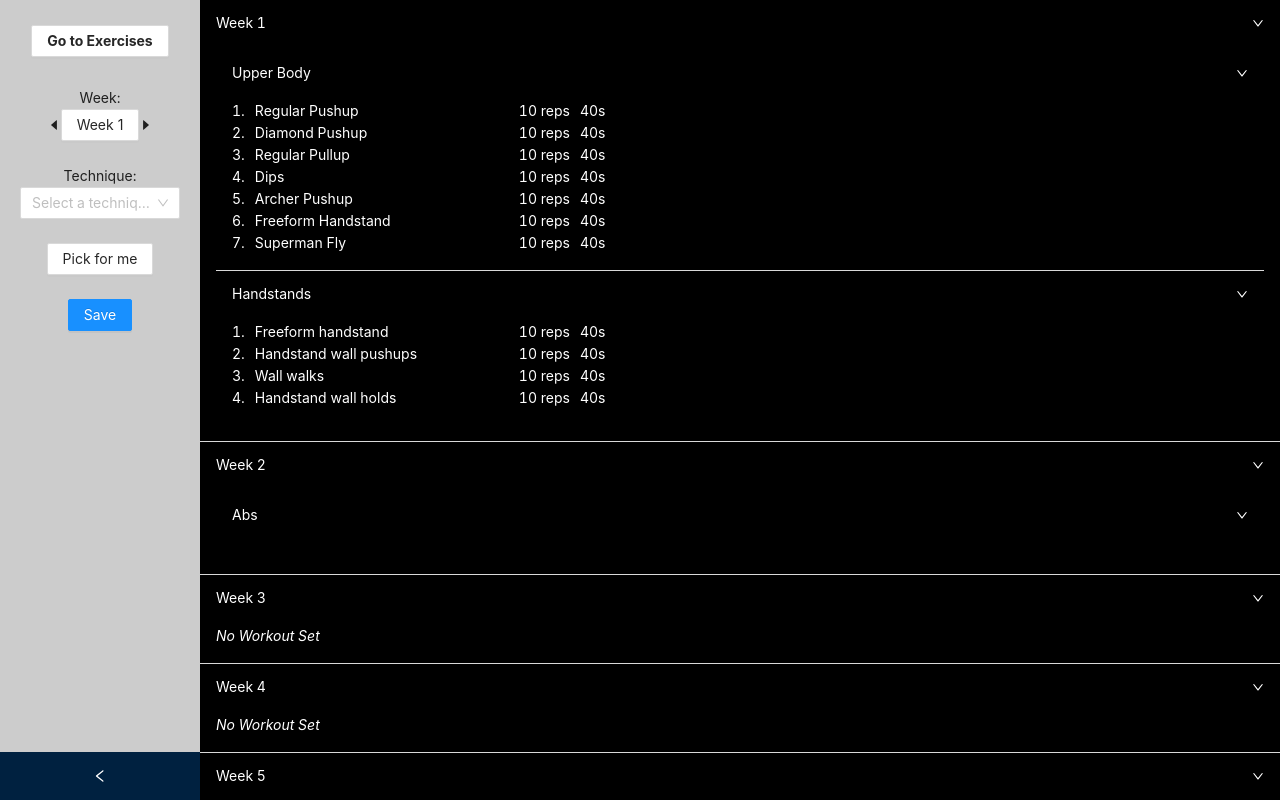
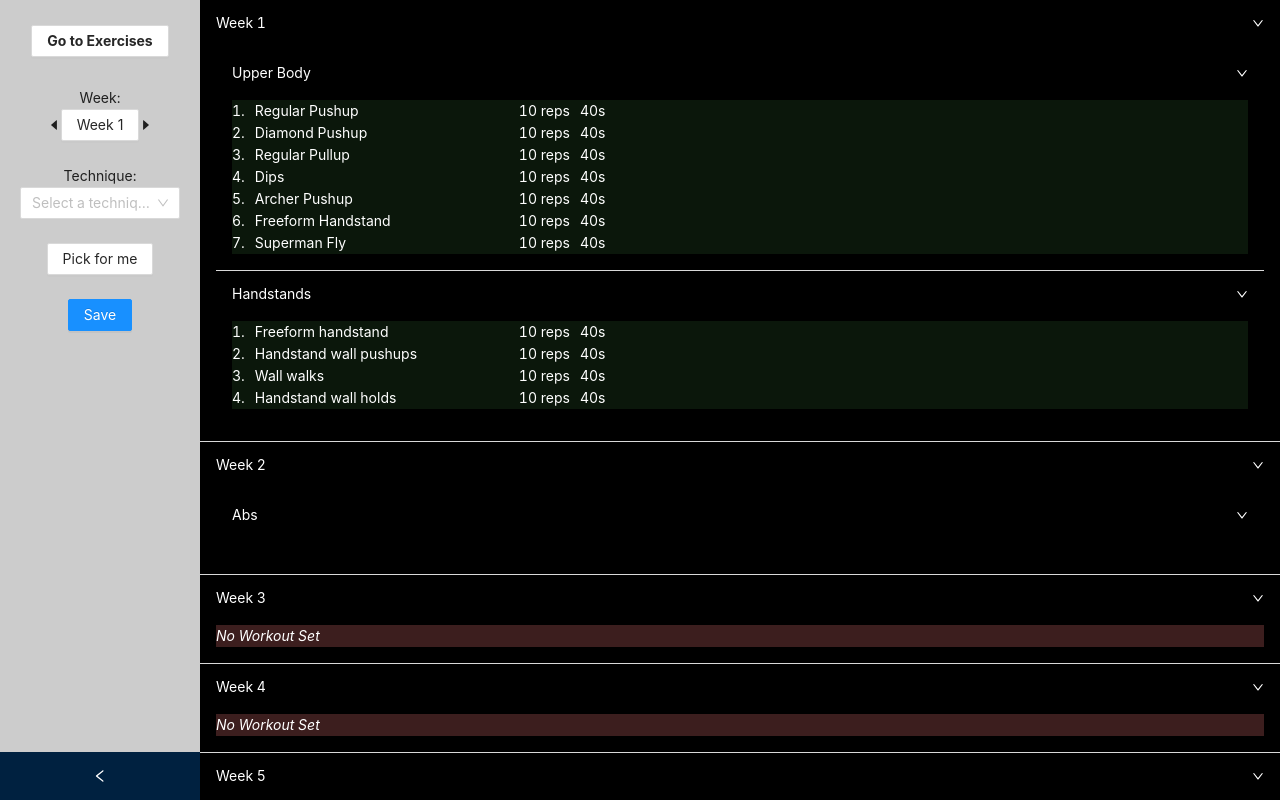
Before and after one commit to alouiseq/aesthenics-web, a React (Create React App) app: page /home in a window 1280 px wide. Both pictures are taken after a click on the button "Go to Workouts". Shown: the top 800 px of the page. Built offline with nearby package versions, Linux system fonts and the light colour scheme.

Commit message:
update styles; update snapshots

```diff
--- a/src/routes/WorkoutPlan/Schedule/WeeklySchedule.tsx
+++ b/src/routes/WorkoutPlan/Schedule/WeeklySchedule.tsx
@@ -31,6 +31,7 @@ const renderPanel = ({ week, id, workouts }: any, activeKeys: string[]) => {
 export default ({ data, activeKeys }: any) => {
   const EmptyDiv = styled.div`
     color: #FFF;
+    background: #3c1e1e;
     font-style: italic;
   `;
 
--- a/src/routes/WorkoutPlan/WorkoutSet/WorkoutSet.tsx
+++ b/src/routes/WorkoutPlan/WorkoutSet/WorkoutSet.tsx
@@ -3,6 +3,7 @@ import styled from 'styled-components';
 import { Collapse } from 'antd';
 
 import { getListKeys } from '../../../common/utils/utils';
+import './workoutSet.css';
 
 const { Panel } = Collapse;
 
@@ -15,7 +16,7 @@ interface IExerciseProps {
 
 const exerciseStyle = {
   display: 'flex',
-  background: '#000',
+  background: '#0b170b',
   color: '#FFF',
 }
 
@@ -29,7 +30,7 @@ const exerciseMainChildStyle = {
 }
 
 const renderPanel = ({ id, label, exercises}: any) => (
-  <Panel header={`${label}`} key={id}>
+  <Panel header={`${label}`} key={id} className="workout-set-collapse-panel">
     { exercises && renderExercises(exercises)}
   </Panel>
 );
@@ -51,6 +52,7 @@ const renderExercises = (exercises: any) => (
 export default ({ data, isActive }: any) => {
   const EmptyDiv = styled.div`
     color: #FFF;
+    background: #3c1e1e;
     font-style: italic;
   `;
 
@@ -62,14 +64,17 @@ export default ({ data, isActive }: any) => {
 
   const activeKeys = data && isActive && getListKeys(data) || [];
   return (
+    <div className="workout-set">
       <Collapse
         bordered={false}
         defaultActiveKey={activeKeys}
         expandIconPosition="right"
+        className="workout-set-collapse"
       >
         {data.map((workout: any) => {
           return renderPanel(workout);
         })}
       </Collapse>
+    </div>
   );
 };
--- /dev/null
+++ b/src/routes/WorkoutPlan/WorkoutSet/workoutSet.css
@@ -0,0 +1,7 @@
+.workout-set .workout-set-collapse .workout-set-collapse-panel .ant-collapse-header {
+  color: #FFF;
+}
+
+.workout-set .ant-collapse {
+  background: #0e1f0e;
+}
```
Also changed, not shown: 1 other file (tests, documents, lock files or other folders). Lines whose indentation alone changed are shown as unchanged.
